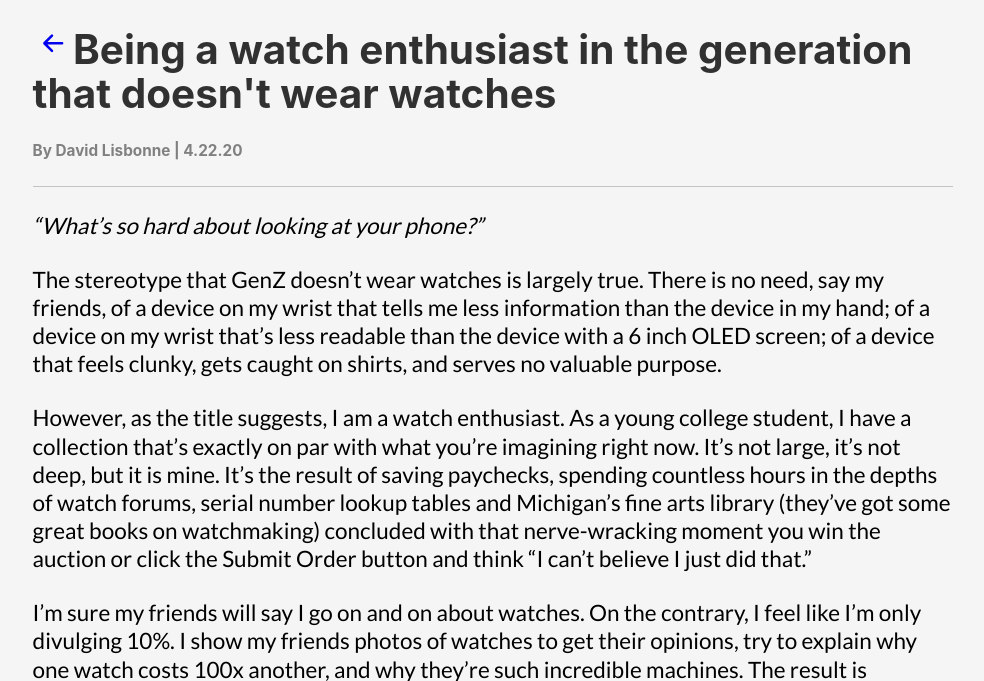
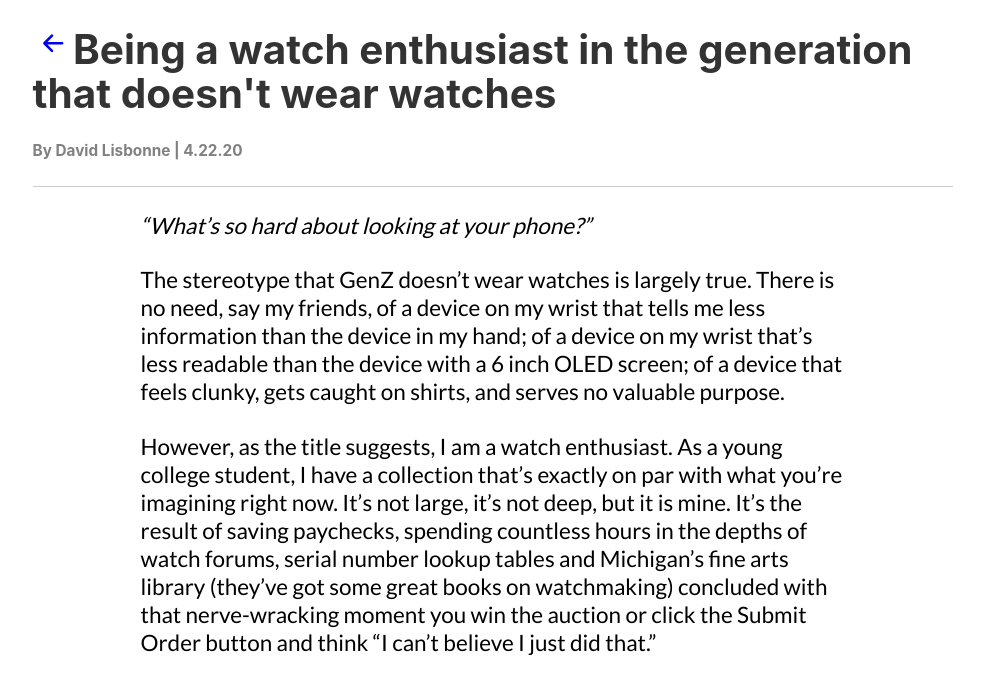
Before and after one commit to djlisbonne/mysite, a Gatsby site: page /genzwatchenthusiasm in a window 1280 px wide. Shown: the part 126-807 px from the top of the page, without its empty margins (147-1131 px from the left). Built offline with nearby package versions, Linux system fonts and the light colour scheme; Gatsby itself is replaced by a stand-in of ours.

Commit message:
Small tweaks

```diff
--- a/src/components/layout.css
+++ b/src/components/layout.css
@@ -23,8 +23,8 @@ body {
   -ms-font-feature-settings: "kern", "liga", "clig", "calt";
   -webkit-font-feature-settings: "kern", "liga", "clig", "calt";
   font-feature-settings: "kern", "liga", "clig", "calt";
-  /* background-color: #B4CFD7;  */
-  background-color: whitesmoke;
+  background-color: white;
+  /* background-color: whitesmoke; */
 }
 
 article,
--- a/src/components/styles.css
+++ b/src/components/styles.css
@@ -100,6 +100,10 @@
 .article h5 {
     color: gray;
 }
+.story {
+    margin-left: 6em;
+    margin-right: 6em;
+}
 
 .notebook p {
     color: black;
--- a/src/pages/genzwatchenthusiasm.js
+++ b/src/pages/genzwatchenthusiasm.js
@@ -11,9 +11,10 @@ const Link8 = () => (
   <Layout>
     <Seo title="Story #8" />
     <div class="article">
-        <h1><Link to="/coding/"><BsArrowLeftShort/></Link>Being a watch enthusiast in the generation that doesn't wear watches</h1>
+        <h1><Link to="/writing/"><BsArrowLeftShort/></Link>Being a watch enthusiast in the generation that doesn't wear watches</h1>
         <h5>By David Lisbonne | 4.22.20</h5>
         <hr/>
+        <div class="story">
           <section>
               <p> <i>“What’s so hard about looking at your phone?” </i></p>
               <p> The stereotype that GenZ doesn’t wear watches is largely true. There is no need, say my friends, of a device on my wrist that tells me less information than the device in my hand; of a device on my wrist that’s less readable than the device with a 6 inch OLED screen; of a device that feels clunky, gets caught on shirts, and serves no valuable purpose. </p>
@@ -33,6 +34,7 @@ const Link8 = () => (
               <br/>
           </section>
         </div>
+    </div>
   </Layout>
 )
 
```
Lines whose indentation alone changed are shown as unchanged.
